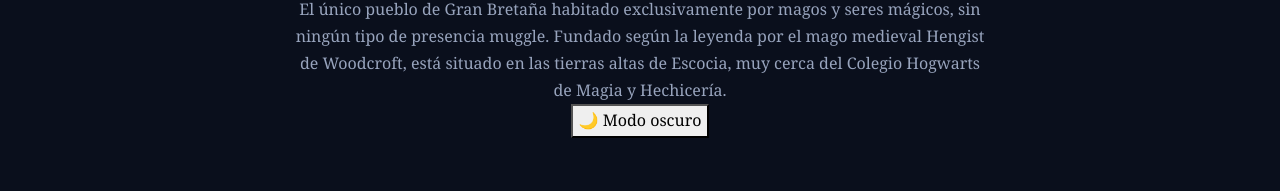
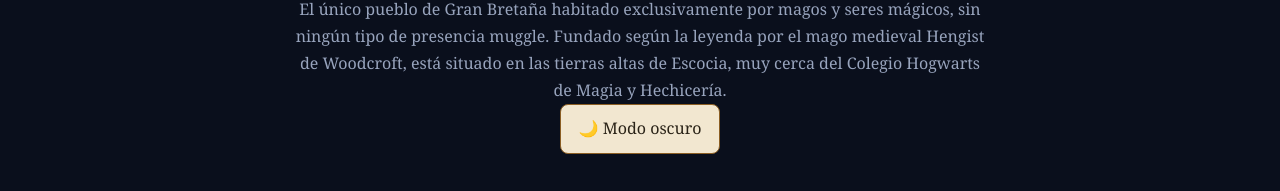
Before and after one commit to tomibe2003/Trabajo-Practico-Grupal, a plain HTML site: page index.html in a window 1280 px wide. Both pictures are taken after a click on the button "☀️ Modo claro". Shown: the part 180-371 px from the top of the page. Drawn offline with nearby package versions, Linux system fonts and the light colour scheme.

Commit message:
feat: estilo pergamino al boton de modo claro/oscuro

```diff
--- a/css/estilos.css
+++ b/css/estilos.css
@@ -393,7 +393,14 @@ body > nav{
     border-color: var(--color-blanco);
     color: var(--color-fondo-oscuro);
 }
-body.modo-claro {
-    background-color: #f2e7d0;
-    color: #2a2317;
+/* estilos de boton de cambio de modo claro/oscuro*/
+.boton-pergamino {
+    background-color: var(--color-pergamino);
+    color: var(--color-texto-oscuro);
+    border: 1px solid var(--color-destacado);
+    border-radius: 8px;
+    padding: 10px 18px;
+    font-family: georgia, serif;
+    font-size: 16px;
+    cursor: pointer;
 }
--- a/index.html
+++ b/index.html
@@ -17,7 +17,8 @@
             <h1> Hogsmeade</h1>
             <h2> El <em>único pueblo totalmente mágico</em> de Gran Bretaña</h2>
             <p> El único pueblo de Gran Bretaña habitado exclusivamente por magos y seres mágicos, sin ningún tipo de presencia muggle. Fundado según la leyenda por el mago medieval Hengist de Woodcroft, está situado en las tierras altas de Escocia, muy cerca del Colegio Hogwarts de Magia y Hechicería.</p>
-        <button id="btn-modo">☀️ Modo claro</button>
+        <button id="btn-modo" class="boton-pergamino">☀️ Modo claro</button>
+        <p id="mensaje-modo"></p>
         </header>
 
         <nav>
--- a/js/main.js
+++ b/js/main.js
@@ -1,5 +1,10 @@
 const boton = document.getElementById("btn-modo");
+const mensajeModo= document.getElementById("mensaje-modo");
+
 let modoActual= "oscuro";
+let mensaje= `Activaste el modo ${modoActual}`;
+let temporizador;
+
 boton.addEventListener("click", () => {
  document.body.classList.toggle("modo-claro");
  if (modoActual === "oscuro") {
@@ -9,4 +14,10 @@ boton.addEventListener("click", () => {
     modoActual = "oscuro";
     boton.textContent = "☀️ Modo claro";
  }
+  mensaje= `Activaste el modo ${modoActual}`;
+  mensajeModo.textContent = mensaje;
+  clearTimeout(temporizador);
+  temporizador = setTimeout(() => {
+   mensajeModo.textContent = "";
+  }, 2000);
 });
```
